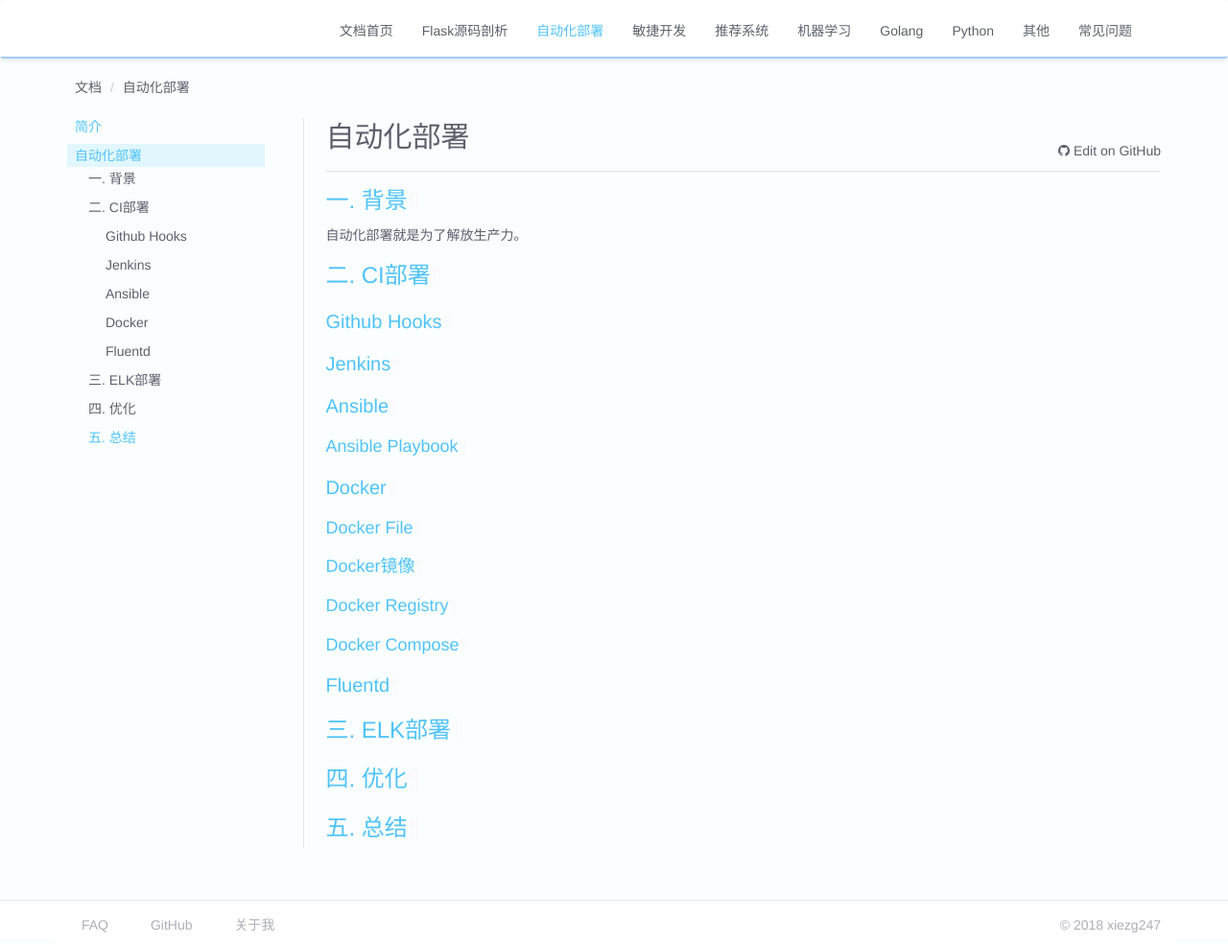
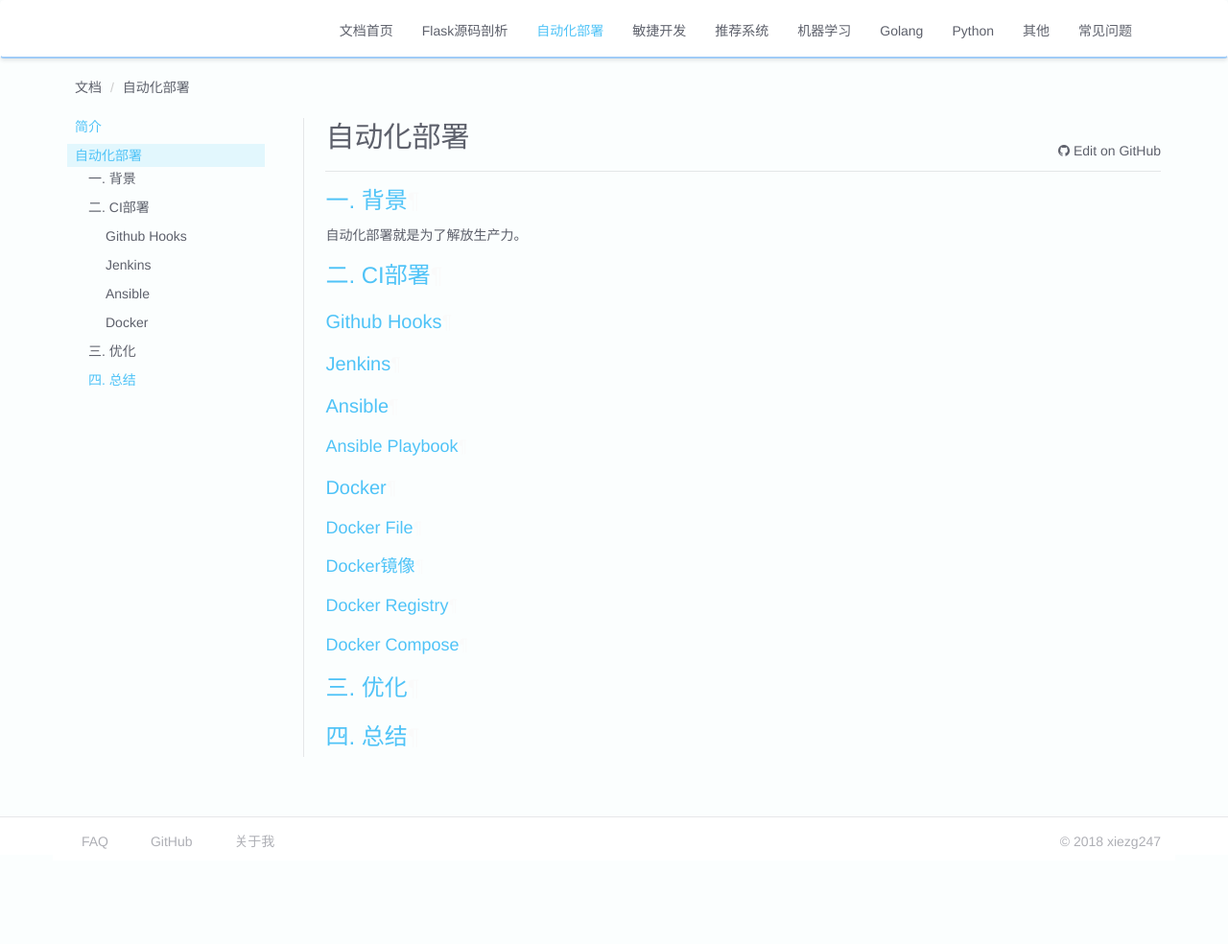
Before and after one commit to z2labplus/Capricorn, an MkDocs documentation site: the page built from docs/ci/自动化部署.md, in a window 1280 px wide. Shown: the whole page at 96% size. Built offline with MkDocs 1.6.1, drawn with Linux system fonts in a browser that asks for light colours; old or Windows-style settings are respelled for this version of MkDocs.

Commit message:
更正部署

```diff
--- a/docs/ci/自动化部署.md
+++ b/docs/ci/自动化部署.md
@@ -25,9 +25,5 @@ lead_text: '自动化部署'
 #### Docker Registry
 #### Docker Compose
 
-### Fluentd
-
-## 三. ELK部署
-
-## 四. 优化
-## 五. 总结
+## 三. 优化
+## 四. 总结
```
Also changed, not shown: docs/ci/日志服务部署.md (added, +11 -0 lines).
